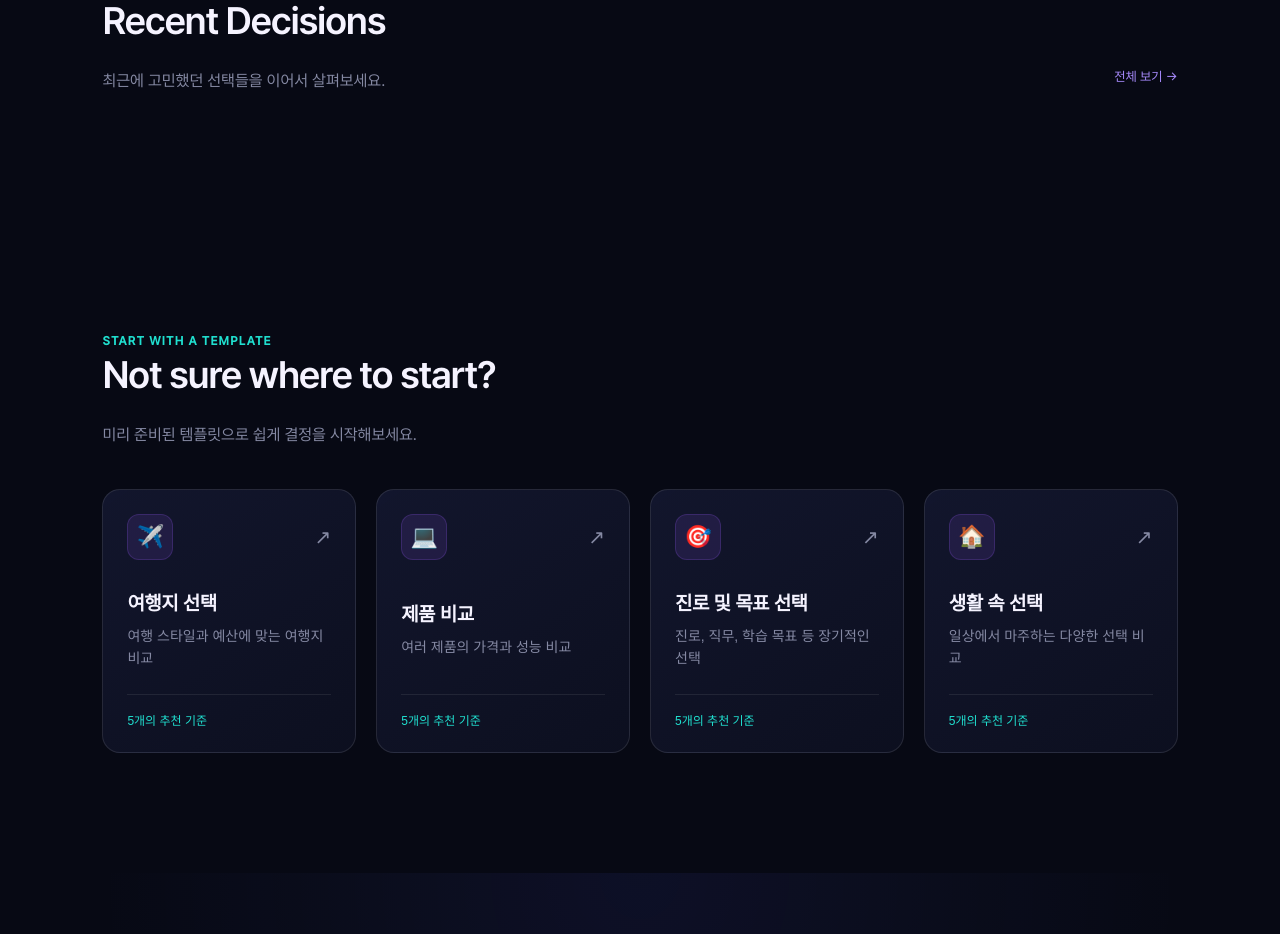
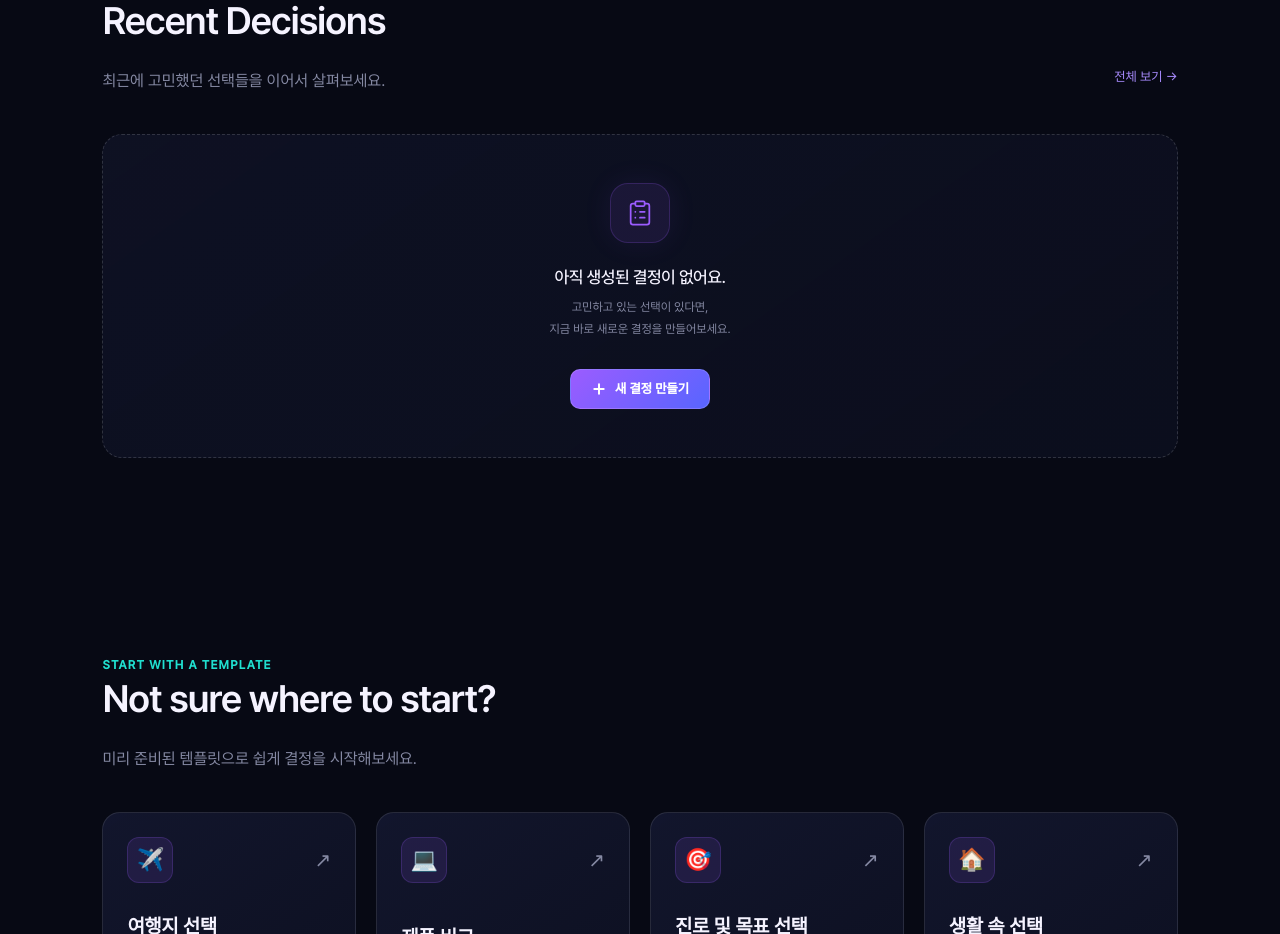
Before and after one commit to ujini7833-droid/WhatIf, a React (Vite) app: page / in a window 1280 px wide. Shown: the part 880-1814 px from the top of the page. Built offline with nearby package versions, Linux system fonts and the light colour scheme.

Commit message:
feat: empty state UI 추가 (#17)

```diff
--- a/src/components/home/RecentDecisions/DecisionCard.css
+++ b/src/components/home/RecentDecisions/DecisionCard.css
@@ -25,6 +25,25 @@
     border-color: rgba(155, 92, 255, 0.4);
     box-shadow: 0 12px 35px rgba(0, 0, 0, 0.2),
         0 0 24px rgba(155, 92, 255, 0.06);
+}
+
+.decision-card.is-removing {
+    pointer-events: none;
+    animation: decision-card-dismiss 260ms ease-in forwards;
+}
+
+@keyframes decision-card-dismiss {
+    to {
+        opacity: 0;
+        filter: blur(3px);
+        transform: translateY(-8px) scale(0.96);
+    }
+}
+
+@media (prefers-reduced-motion: reduce) {
+    .decision-card.is-removing {
+        animation-duration: 1ms;
+    }
 }
 
 .decision-card-top {
@@ -242,7 +261,7 @@
     border: none;
     border-radius: 10px;
     cursor: pointer;
-    transition: background 0.2s ease;
+    transition: background 0.3s ease;
 }
 
 .decision-delete-cancel {
--- a/src/components/home/RecentDecisions/DecisionCard.tsx
+++ b/src/components/home/RecentDecisions/DecisionCard.tsx
@@ -8,6 +8,7 @@ interface DecisionCardProps {
     description: string;
     date: string;
     status: 'completed' | 'in-progress';
+    isRemoving?: boolean;
     onDelete: (id: string) => void;
 }
 
@@ -17,6 +18,7 @@ const DecisionCard = ({
     description,
     date,
     status,
+    isRemoving = false,
     onDelete,
 }: DecisionCardProps) => {
     const [isDeleteModalOpen, setIsDeleteModalOpen] = useState(false);
@@ -28,7 +30,7 @@ const DecisionCard = ({
 
     return (
         <>
-            <article className="decision-card">
+            <article className={`decision-card${isRemoving ? ' is-removing' : ''}`}>
                 <div className="decision-card-top">
                     <span className={`decision-card-status decision-card-status-${status}`}>
                         {status === 'completed' ? '완료' : '진행 중'}
--- a/src/components/home/RecentDecisions/RecentDecisions.css
+++ b/src/components/home/RecentDecisions/RecentDecisions.css
@@ -62,6 +62,98 @@
     gap: 20px;
 }
 
+/* Empty State */
+.recent-decisions-empty {
+    grid-column: 1 / -1;
+
+    display: flex;
+    flex-direction: column;
+    align-items: center;
+    justify-content: center;
+
+    min-height: 300px;
+    padding: 48px 24px;
+
+    text-align: center;
+
+    background: linear-gradient(
+        145deg,
+        rgba(20, 24, 48, 0.55),
+        rgba(13, 16, 32, 0.75)
+    );
+
+    border: 1px dashed rgba(255, 255, 255, 0.15);
+    border-radius: 20px;
+}
+
+.recent-decisions-empty-icon {
+    display: flex;
+    align-items: center;
+    justify-content: center;
+
+    width: 60px;
+    height: 60px;
+    margin-bottom: 24px;
+
+    color: #9b5cff;
+
+    background: rgba(155, 92, 255, 0.1);
+    border: 1px solid rgba(155, 92, 255, 0.2);
+    border-radius: 18px;
+
+    box-shadow: 0 0 30px rgba(155, 92, 255, 0.08);
+}
+
+.recent-decisions-empty-title {
+    margin: 0 0 10px;
+
+    color: #f5f3ff;
+    font-size: 17px;
+    font-family: 'Pretendard-Medium', sans-serif;
+    letter-spacing: -0.03em;
+}
+
+.recent-decisions-empty-description {
+    margin: 0;
+
+    color: #8589a3;
+    font-size: 12px;
+    line-height: 1.8;
+    font-family: 'Pretendard-Regular', sans-serif;
+}
+
+/* Empty State Button */
+.recent-decisions-empty-button {
+    display: inline-flex;
+    align-items: center;
+    justify-content: center;
+    gap: 8px;
+
+    font-family: 'Pretendard-Medium', sans-serif;
+
+    margin-top: 28px;
+    padding: 11px 20px;
+
+    color: #ffffff;
+    background: linear-gradient(135deg, #9b5cff, #5865ff);
+
+    border: 1px solid rgba(255, 255, 255, 0.15);
+    border-radius: 10px;
+
+    font-size: 13px;
+    font-weight: 600;
+    text-decoration: none;
+
+    transition:
+        transform 0.2s ease,
+        box-shadow 0.2s ease;
+}
+
+.recent-decisions-empty-button:hover {
+    transform: translateY(-2px);
+    box-shadow: 0 6px 24px rgba(155, 92, 255, 0.3);
+}
+
 @media (max-width: 1024px) {
     .recent-decisions {
         padding: 80px 6%;
--- a/src/components/home/RecentDecisions/RecentDecisions.tsx
+++ b/src/components/home/RecentDecisions/RecentDecisions.tsx
@@ -1,8 +1,10 @@
 
+import { useState } from 'react';
 import type { DecisionRecord, InProgressDecision } from '../../../types/decision';
 import './RecentDecisions.css';
 import DecisionCard from './DecisionCard';
 import { useDecisionStore } from '../../../store/decisionStore';
+import { ClipboardList, Plus } from 'lucide-react';
 
 interface RecentDecision {
     id: string;
@@ -37,15 +39,26 @@ const getRecentDecisions = (inProgress: InProgressDecision[], completed: Decisio
             date: formatDate(decision.date),
             status: 'completed',
         }));
+
     return [...activeCards, ...completedCards].slice(0, 4);
 };
 
 const RecentDecisions = () => {
     const removeDecision = useDecisionStore((state) => state.removeDecision);
-    const handleDeleteDecision = (id: string) => removeDecision(id);
+    const [removingIds, setRemovingIds] = useState<string[]>([]);
     const inProgress = useDecisionStore((state) => state.inProgressDecisions);
     const completed = useDecisionStore((state) => state.completedDecisions);
     const recentDecisions = getRecentDecisions(inProgress, completed);
+
+    const handleDeleteDecision = (id: string) => {
+        setRemovingIds((current) => [...current, id]);
+        const delay = window.matchMedia('(prefers-reduced-motion: reduce)').matches ? 0 : 260;
+
+        window.setTimeout(() => {
+            removeDecision(id);
+            setRemovingIds((current) => current.filter((removingId) => removingId !== id));
+        }, delay);
+    };
 
     return (
         <section className="recent-decisions" id="decisions">
@@ -73,7 +86,8 @@ const RecentDecisions = () => {
             </div>
 
             <div className="recent-decisions-list">
-                {recentDecisions.map((decision) => (
+                {recentDecisions.length > 0 ? (
+                    recentDecisions.map((decision) => (
                         <DecisionCard
                             key={decision.id}
                             id={decision.id}
@@ -81,9 +95,35 @@ const RecentDecisions = () => {
                             description={decision.description}
                             date={decision.date}
                             status={decision.status}
+                            isRemoving={removingIds.includes(decision.id)}
                             onDelete={handleDeleteDecision}
                         />
-                ))}
+                    ))
+                ) : (
+                    <div className="recent-decisions-empty">
+                        <div className="recent-decisions-empty-icon">
+                            <ClipboardList size={28} strokeWidth={1.5} />
+                        </div>
+
+                        <p className="recent-decisions-empty-title">
+                            아직 생성된 결정이 없어요.
+                        </p>
+
+                        <p className="recent-decisions-empty-description">
+                            고민하고 있는 선택이 있다면,
+                            <br />
+                            지금 바로 새로운 결정을 만들어보세요.
+                        </p>
+
+                        <a
+                            className="recent-decisions-empty-button"
+                            href="/decision"
+                        >
+                            <Plus size={16} strokeWidth={3} />
+                            새 결정 만들기
+                        </a>
+                    </div>
+                )}
             </div>
         </section>
     );
--- a/src/store/decisionStore.ts
+++ b/src/store/decisionStore.ts
@@ -22,7 +22,7 @@ const readLegacyData = () => {
   try {
     const inProgress = JSON.parse(localStorage.getItem('whatif-in-progress-decisions') ?? '[]') as InProgressDecision[];
     const completed = JSON.parse(localStorage.getItem('whatif-decisions') ?? '[]') as DecisionRecord[];
-    const sessionDraft = sessionStorage.getItem('whatif-current-decision');
+    const sessionDraft = localStorage.getItem('whatif-current-decision');
     return {
       inProgressDecisions: inProgress,
       completedDecisions: completed,
@@ -137,9 +137,9 @@ export const useDecisionStore = create<DecisionStore>()(persist((set, get) => ({
       const completed = JSON.parse(localStorage.getItem('whatif-decisions') ?? '[]') as DecisionRecord[];
       localStorage.setItem('whatif-in-progress-decisions', JSON.stringify(inProgress.filter((item) => item.id !== id)));
       localStorage.setItem('whatif-decisions', JSON.stringify(completed.filter((item) => item.id !== id)));
-      const current = sessionStorage.getItem('whatif-current-decision');
+      const current = localStorage.getItem('whatif-current-decision');
       if (current && (JSON.parse(current) as DecisionDraft).id === id) {
-        sessionStorage.removeItem('whatif-current-decision');
+        localStorage.removeItem('whatif-current-decision');
       }
     } catch {
       // Zustand's persisted state remains the source of truth if legacy storage is unavailable.
```
Lines whose indentation alone changed are shown as unchanged.
